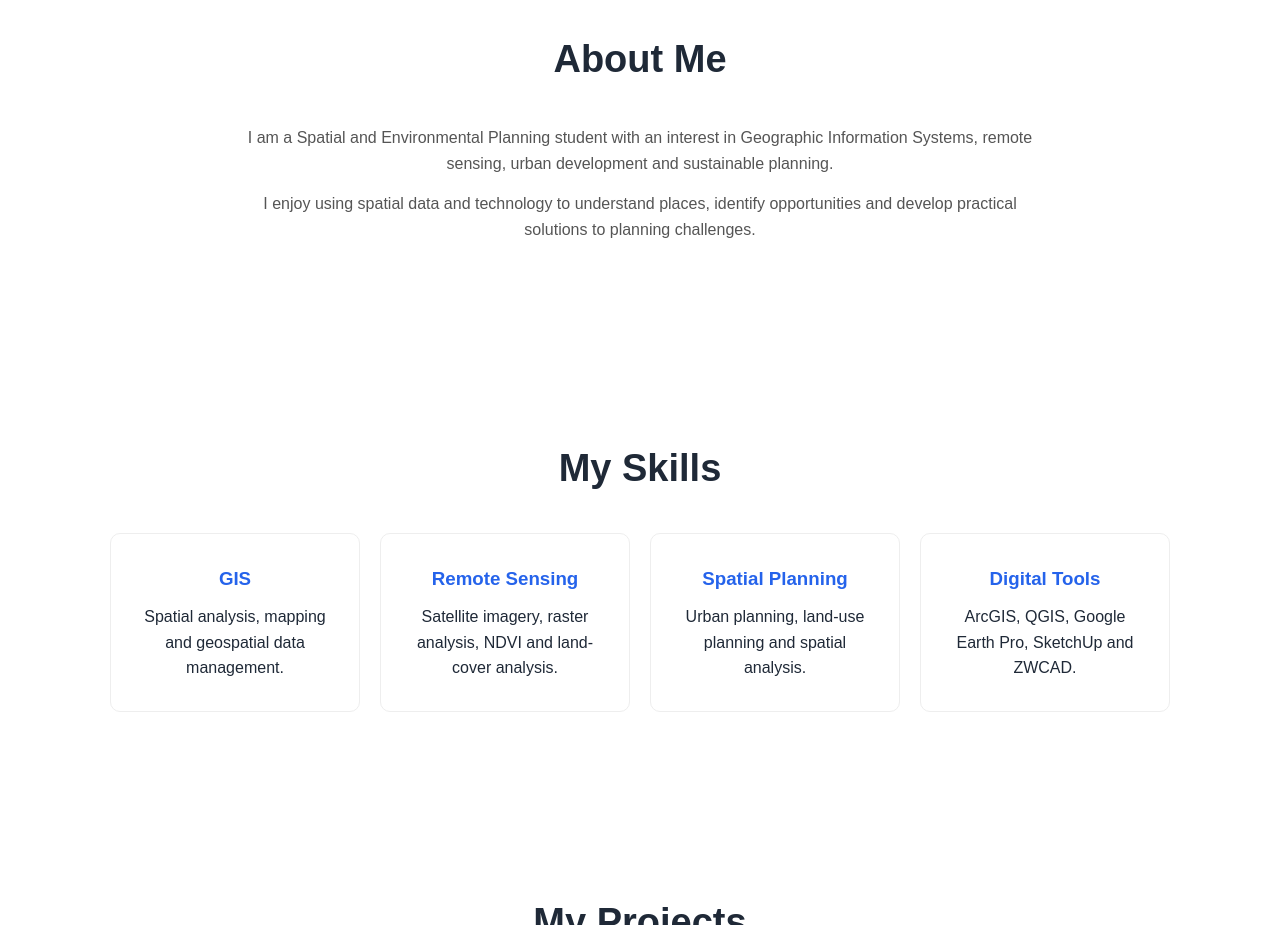
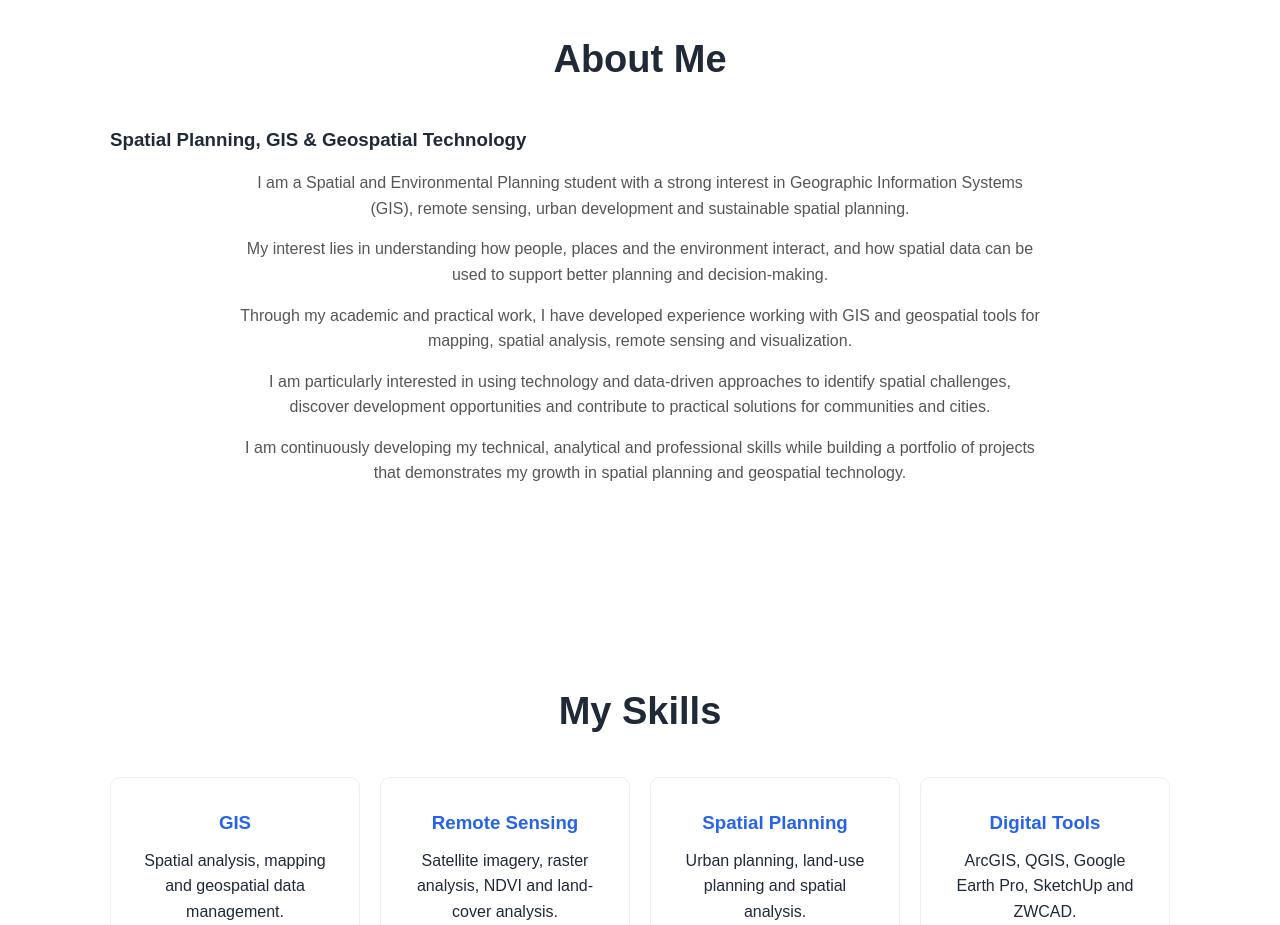
Before and after one commit to Curry001559/allan-andati-portfolio, a plain HTML site: page index.html in a window 1280 px wide. Shown: the part 860-1785 px from the top of the page. Drawn offline with Linux system fonts and the light colour scheme.

Commit message:
Update Abut Me selection

```diff
--- a/index.html
+++ b/index.html
@@ -98,22 +98,54 @@
 
     <h2>About Me</h2>
 
+    <div class="about-content">
+
+        <div class="about-text">
+
+            <h3>Spatial Planning, GIS & Geospatial Technology</h3>
+
             <p>
                 I am a Spatial and Environmental Planning student
-            with an interest in Geographic Information Systems,
-            remote sensing, urban development and sustainable
-            planning.
+                with a strong interest in Geographic Information
+                Systems (GIS), remote sensing, urban development
+                and sustainable spatial planning.
             </p>
 
             <p>
-            I enjoy using spatial data and technology to
-            understand places, identify opportunities and
-            develop practical solutions to planning challenges.
+                My interest lies in understanding how people,
+                places and the environment interact, and how
+                spatial data can be used to support better
+                planning and decision-making.
             </p>
 
+            <p>
+                Through my academic and practical work, I have
+                developed experience working with GIS and
+                geospatial tools for mapping, spatial analysis,
+                remote sensing and visualization.
+            </p>
+
+            <p>
+                I am particularly interested in using technology
+                and data-driven approaches to identify spatial
+                challenges, discover development opportunities
+                and contribute to practical solutions for
+                communities and cities.
+            </p>
+
+            <p>
+                I am continuously developing my technical,
+                analytical and professional skills while building
+                a portfolio of projects that demonstrates my
+                growth in spatial planning and geospatial
+                technology.
+            </p>
+
+        </div>
+
+    </div>
+
 </section>
-
-
     <!-- Skills -->
 
     <section id="skills">
```
Lines whose indentation alone changed are shown as unchanged.
